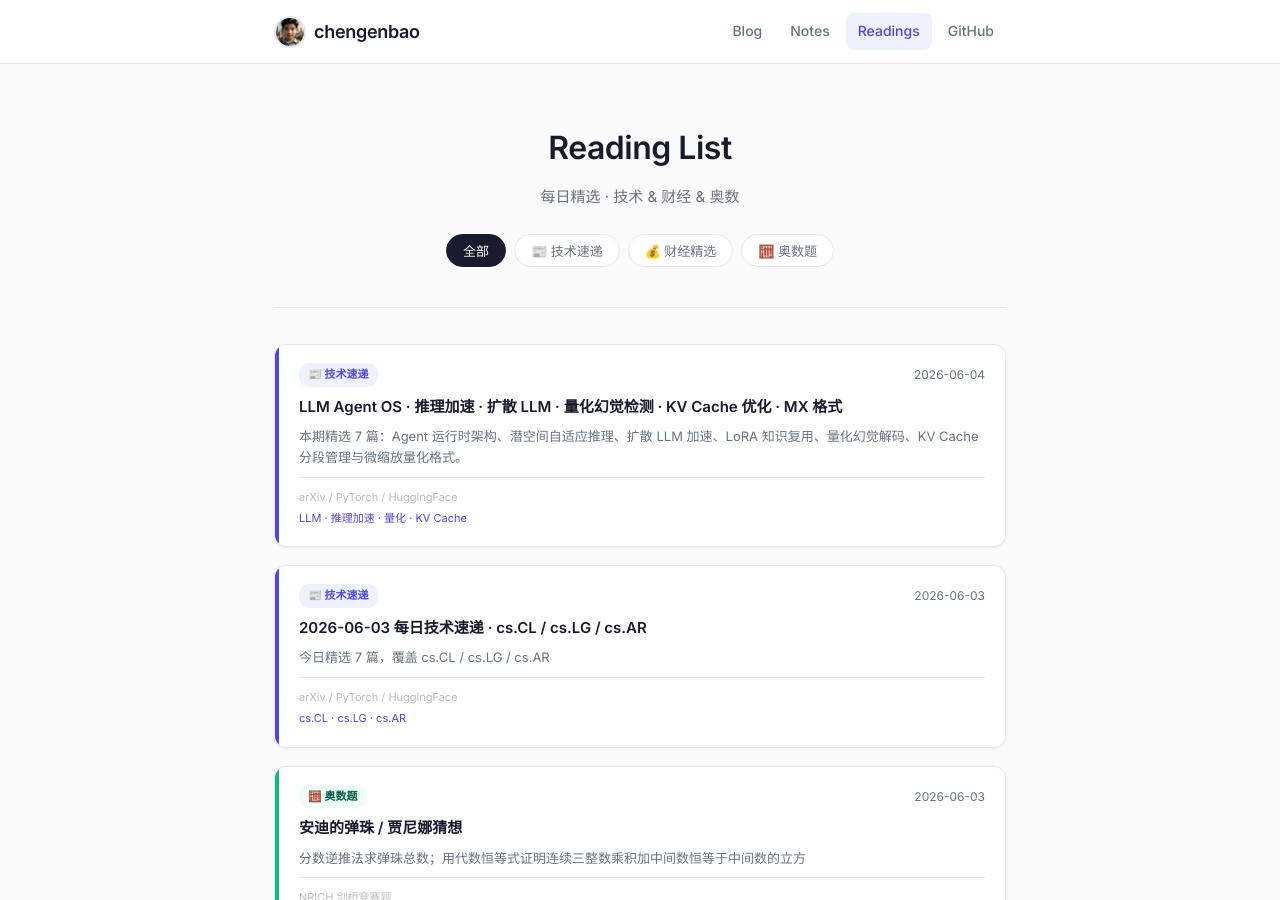
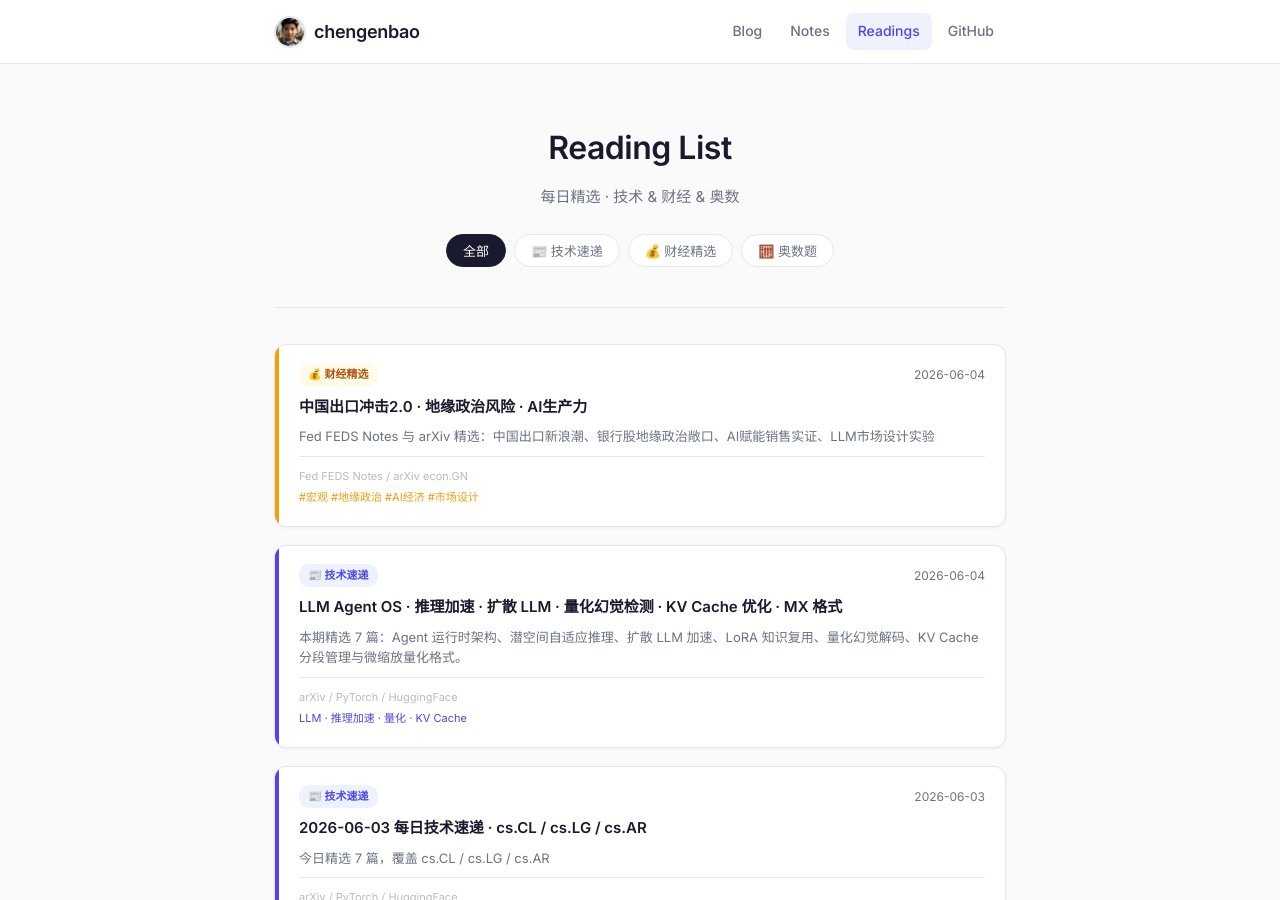
Before and after one commit to chengenbao/chengenbao.github.io, a Jekyll site: the page built from reading-list/index.md, in a window 1280 px wide and 900 px high. Built offline with Jekyll 4.4.1, drawn with Linux system fonts in a browser that asks for light colours.

Commit message:
Update reading list index with finance 2026-06-04

```diff
--- a/reading-list/index.md
+++ b/reading-list/index.md
@@ -18,6 +18,21 @@
   </div>
 
   <div class="rl-grid">
+<a class="rl-card finance" href="/reading-list/2026-06-04-finance-daily/">
+  <div class="rl-accent"></div>
+  <div class="rl-body">
+    <div class="rl-top">
+      <span class="rl-badge finance">💰 财经精选</span>
+      <time>2026-06-04</time>
+    </div>
+    <h2>中国出口冲击2.0 · 地缘政治风险 · AI生产力</h2>
+    <p>Fed FEDS Notes 与 arXiv 精选：中国出口新浪潮、银行股地缘政治敞口、AI赋能销售实证、LLM市场设计实验</p>
+    <div class="rl-meta">
+      <span class="rl-source">Fed FEDS Notes / arXiv econ.GN</span>
+      <span class="rl-tags">#宏观 #地缘政治 #AI经济 #市场设计</span>
+    </div>
+  </div>
+</a>
 <a class="rl-card tech" href="/reading-list/2026-06-04-tech-daily/">
   <div class="rl-accent"></div>
   <div class="rl-body">
```
